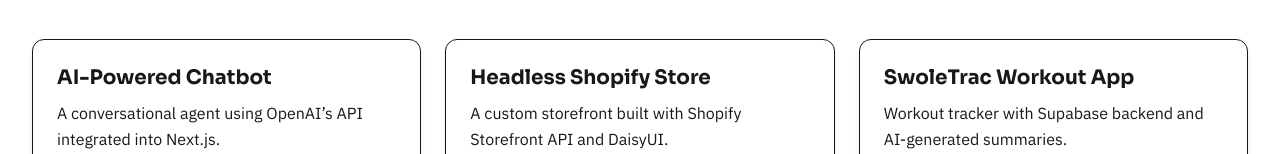
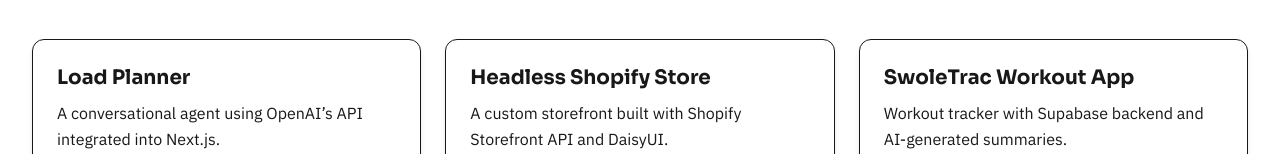
Before and after one commit to RW2023/ryan-2025, a Next.js app: page /projects in a window 1280 px wide. Shown: the part 466-620 px from the top of the page. Built offline with nearby package versions, Linux system fonts and the light colour scheme.

Commit message:
feat(projects): update project details for Load Planner including title, slug, and URLs

```diff
--- a/src/data/projects.ts
+++ b/src/data/projects.ts
@@ -13,13 +13,14 @@
 
   export const allProjects: Project[] = [
     {
-      title: "AI-Powered Chatbot",
-      slug: "ai-powered-chatbot",
+      title: "Load Planner",
+      slug: "load-planner",
       description: "A conversational agent using OpenAI’s API integrated into Next.js.",
       tools: ["Next.js", "TypeScript", "OpenAI"],
-      githubUrl: "https://github.com/yourusername/ai-chatbot",
-      liveUrl: "https://ai-chatbot.example.com",
-      category: "AI",
+      githubUrl: "https://github.com/RW2023/loader",
+      liveUrl: "https://lplanner.vercel.app/",
+      category: "Full-stack",
+      imageUrl: "/projects/loader.png",
     },
     {
       title: "Headless Shopify Store",
```
Also changed, not shown: public/projects/loader.png (added).
